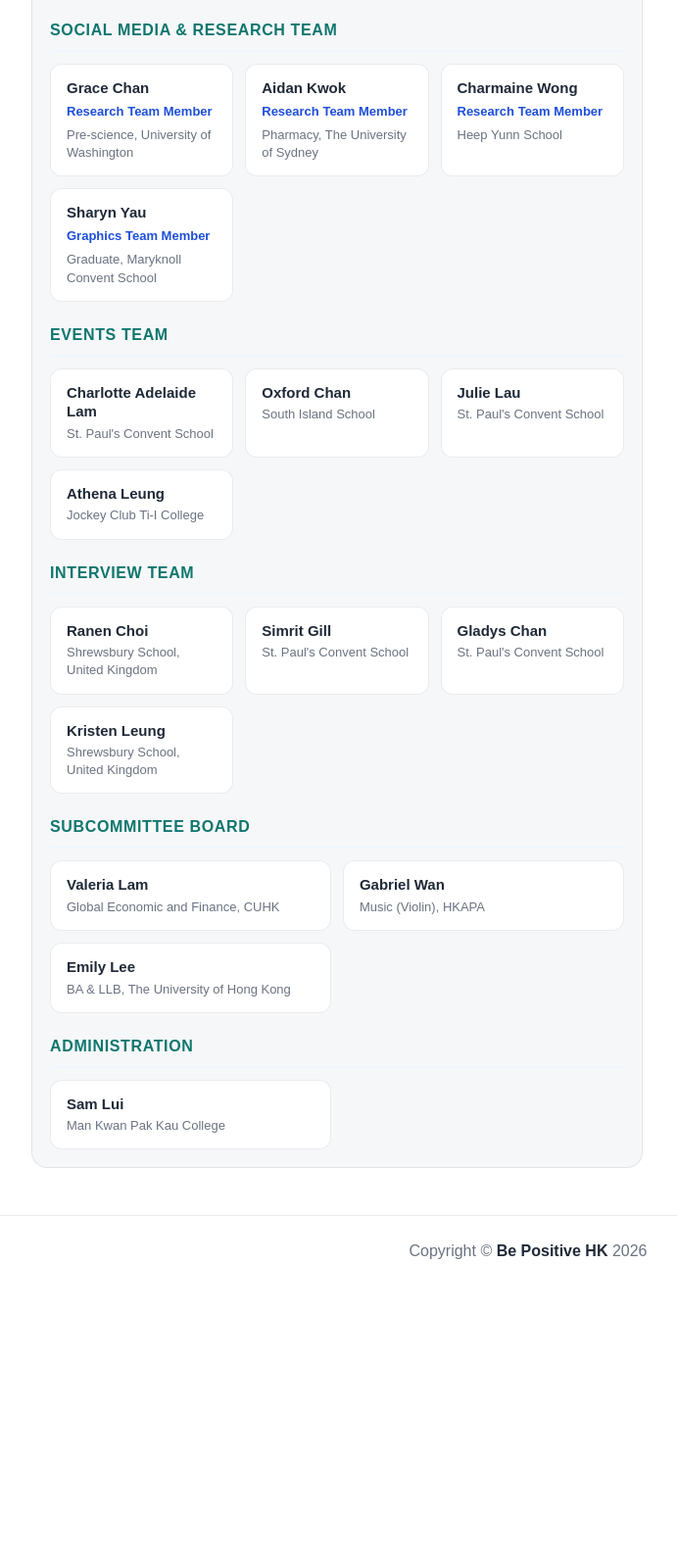
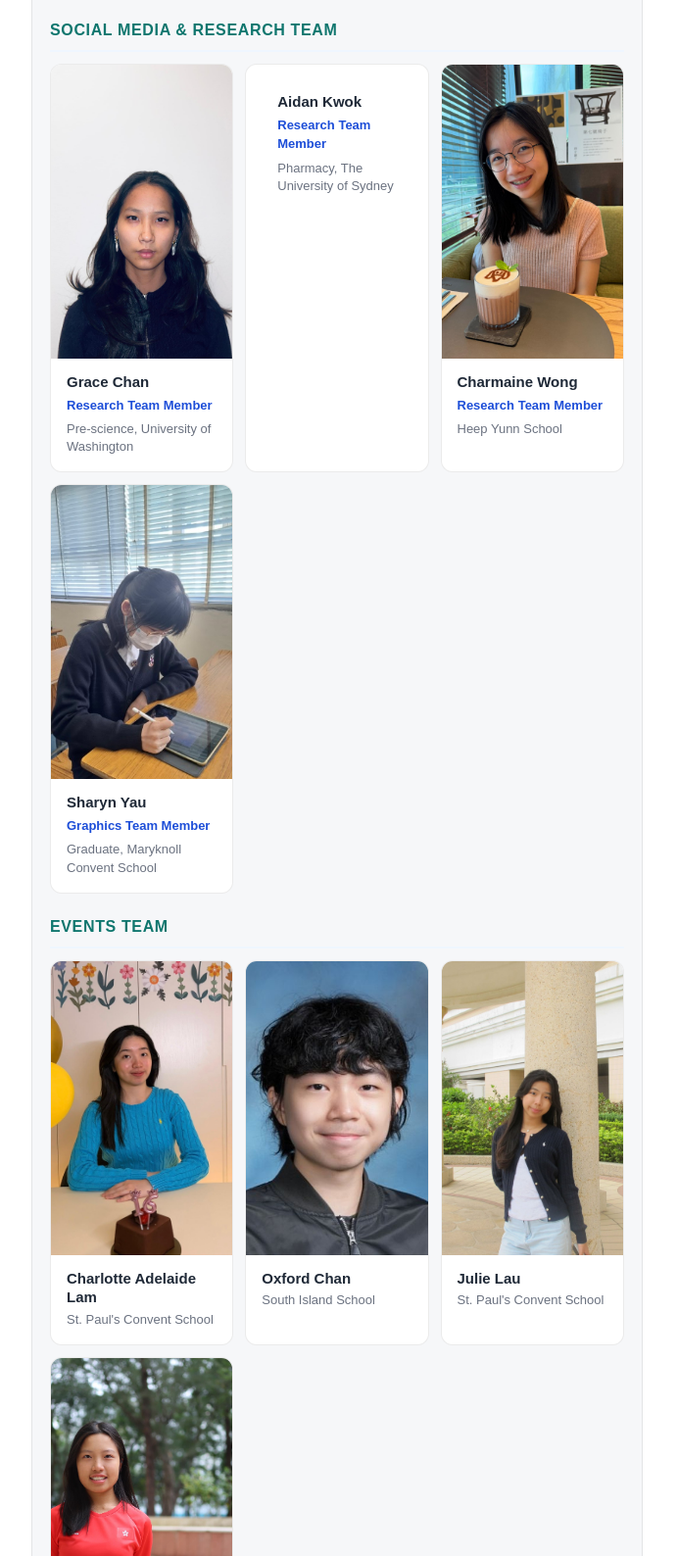
Before and after one commit to ProDucky-001/ProDucky-001.github.io-BePositiveHK, a website: page team.html in a window 1280 px wide. Shown: the part 4147-5735 px from the top of the page at 98% size, without its empty margins (101-792 px from the left). Before the commit the page ends 5460 px from the top, so only its background shows below. Drawn offline with Linux system fonts and the light colour scheme.

Commit message:
Add profile photos for team members and Michael Chan.
Include social media, events, and interview team photos plus Operations Advisor Michael Chan.

```diff
--- a/styles.css
+++ b/styles.css
@@ -366,6 +366,12 @@ nav a[aria-current="page"] {
   padding: 10px;
 }
 
+.team-grid--compact .team-member--profile .team-member__photo {
+  aspect-ratio: 1 / 1;
+  object-fit: cover;
+  object-position: center top;
+}
+
 .team-member__body {
   padding: 14px 16px 16px;
 }
--- a/team.html
+++ b/team.html
@@ -252,7 +252,15 @@
                   </div>
                 </article>
 
-                <article class="team-member">
+                <article class="team-member team-member--profile">
+                  <img
+                    class="team-member__photo"
+                    src="images/team/michael-chan.jpeg"
+                    alt="Mr Michael Chan"
+                    width="400"
+                    height="300"
+                    loading="lazy"
+                  />
                   <div class="team-member__body">
                     <h4>Mr Michael Chan</h4>
                     <p class="role">Operations Advisor</p>
@@ -297,25 +305,36 @@
             <div class="team-section">
               <h3>Social Media &amp; Research Team</h3>
               <div class="team-grid team-grid--compact">
-                <article class="team-member">
+                <article class="team-member team-member--profile">
+                  <img class="team-member__photo" src="images/team/grace-chan.jpg" alt="Grace Chan" width="300" height="300" loading="lazy" />
+                  <div class="team-member__body">
                     <h4>Grace Chan</h4>
                     <p class="role">Research Team Member</p>
                     <p class="affiliation">Pre-science, University of Washington</p>
+                  </div>
                 </article>
                 <article class="team-member">
+                  <div class="team-member__body">
                     <h4>Aidan Kwok</h4>
                     <p class="role">Research Team Member</p>
                     <p class="affiliation">Pharmacy, The University of Sydney</p>
+                  </div>
                 </article>
-                <article class="team-member">
+                <article class="team-member team-member--profile">
+                  <img class="team-member__photo" src="images/team/charmaine-wong.jpg" alt="Charmaine Wong" width="300" height="300" loading="lazy" />
+                  <div class="team-member__body">
                     <h4>Charmaine Wong</h4>
                     <p class="role">Research Team Member</p>
                     <p class="affiliation">Heep Yunn School</p>
+                  </div>
                 </article>
-                <article class="team-member">
+                <article class="team-member team-member--profile">
+                  <img class="team-member__photo" src="images/team/sharyn-yau.jpg" alt="Sharyn Yau" width="300" height="300" loading="lazy" />
+                  <div class="team-member__body">
                     <h4>Sharyn Yau</h4>
                     <p class="role">Graphics Team Member</p>
                     <p class="affiliation">Graduate, Maryknoll Convent School</p>
+                  </div>
                 </article>
               </div>
             </div>
@@ -323,21 +342,33 @@
             <div class="team-section">
               <h3>Events Team</h3>
               <div class="team-grid team-grid--compact">
-                <article class="team-member">
+                <article class="team-member team-member--profile">
+                  <img class="team-member__photo" src="images/team/charlotte-lam.jpg" alt="Charlotte Adelaide Lam" width="300" height="300" loading="lazy" />
+                  <div class="team-member__body">
                     <h4>Charlotte Adelaide Lam</h4>
                     <p class="affiliation">St. Paul&apos;s Convent School</p>
+                  </div>
                 </article>
-                <article class="team-member">
+                <article class="team-member team-member--profile">
+                  <img class="team-member__photo" src="images/team/oxford-chan.jpg" alt="Oxford Chan" width="300" height="300" loading="lazy" />
+                  <div class="team-member__body">
                     <h4>Oxford Chan</h4>
                     <p class="affiliation">South Island School</p>
+                  </div>
                 </article>
-                <article class="team-member">
+                <article class="team-member team-member--profile">
+                  <img class="team-member__photo" src="images/team/julie-lau.jpg" alt="Julie Lau" width="300" height="300" loading="lazy" />
+                  <div class="team-member__body">
                     <h4>Julie Lau</h4>
                     <p class="affiliation">St. Paul&apos;s Convent School</p>
+                  </div>
                 </article>
-                <article class="team-member">
+                <article class="team-member team-member--profile">
+                  <img class="team-member__photo" src="images/team/athena-leung.jpg" alt="Athena Leung" width="300" height="300" loading="lazy" />
+                  <div class="team-member__body">
                     <h4>Athena Leung</h4>
                     <p class="affiliation">Jockey Club Ti-I College</p>
+                  </div>
                 </article>
               </div>
             </div>
@@ -345,21 +376,33 @@
             <div class="team-section">
               <h3>Interview Team</h3>
               <div class="team-grid team-grid--compact">
-                <article class="team-member">
+                <article class="team-member team-member--profile">
+                  <img class="team-member__photo" src="images/team/ranen-choi.jpg" alt="Ranen Choi" width="300" height="300" loading="lazy" />
+                  <div class="team-member__body">
                     <h4>Ranen Choi</h4>
                     <p class="affiliation">Shrewsbury School, United Kingdom</p>
+                  </div>
                 </article>
-                <article class="team-member">
+                <article class="team-member team-member--profile">
+                  <img class="team-member__photo" src="images/team/simrit-gill.jpg" alt="Simrit Gill" width="300" height="300" loading="lazy" />
+                  <div class="team-member__body">
                     <h4>Simrit Gill</h4>
                     <p class="affiliation">St. Paul&apos;s Convent School</p>
+                  </div>
                 </article>
-                <article class="team-member">
+                <article class="team-member team-member--profile">
+                  <img class="team-member__photo" src="images/team/gladys-chan.jpg" alt="Gladys Chan" width="300" height="300" loading="lazy" />
+                  <div class="team-member__body">
                     <h4>Gladys Chan</h4>
                     <p class="affiliation">St. Paul&apos;s Convent School</p>
+                  </div>
                 </article>
-                <article class="team-member">
+                <article class="team-member team-member--profile">
+                  <img class="team-member__photo" src="images/team/kristen-leung.jpg" alt="Kristen Leung" width="300" height="300" loading="lazy" />
+                  <div class="team-member__body">
                     <h4>Kristen Leung</h4>
                     <p class="affiliation">Shrewsbury School, United Kingdom</p>
+                  </div>
                 </article>
               </div>
             </div>
```
Also changed, not shown: images/team/athena-leung.jpg (added), images/team/charlotte-lam.jpg (added), images/team/charmaine-wong.jpg (added), images/team/gladys-chan.jpg (added), images/team/grace-chan.jpg (added), images/team/julie-lau.jpg (added), images/team/kristen-leung.jpg (added), images/team/michael-chan.jpeg (added), images/team/oxford-chan.jpg (added), images/team/ranen-choi.jpg (added), images/team/sharyn-yau.jpg (added), images/team/simrit-gill.jpg (added). Lines whose indentation alone changed are shown as unchanged.
